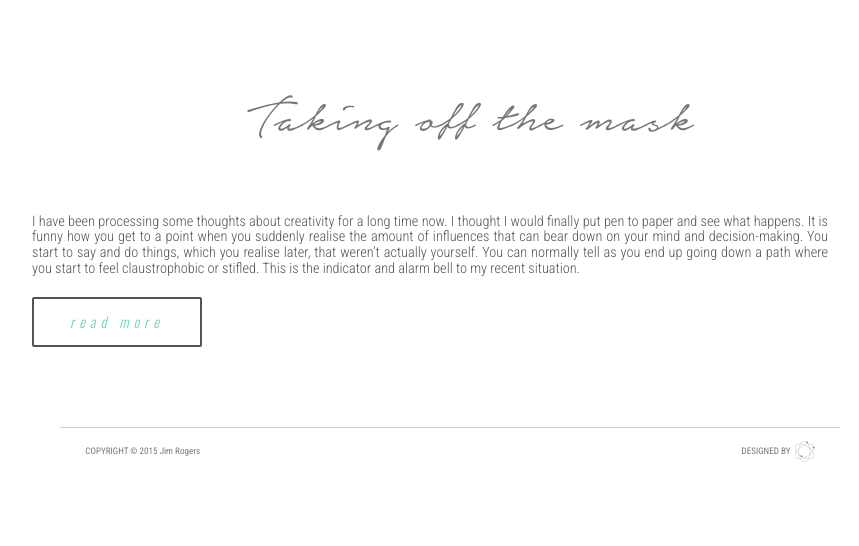
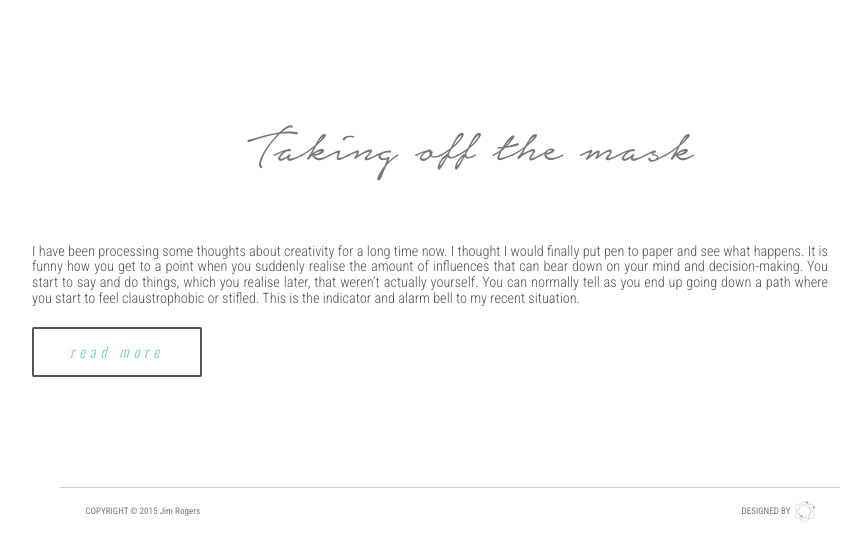
Before and after one commit to JimRogers/jimrogerswebsite, a Jekyll site: the page built from blog/index.html, in a window 1280 px wide and 1246 px high. Shown: the part 700-1246 px from the top of the window, without its empty margins (190-1049 px from the left). Built offline with Jekyll 4.4.1, drawn with Linux system fonts in a browser that asks for light colours; comment, search, counter and statistics services are not loaded.

Commit message:
Add padding to single post

```diff
--- a/css/style.css
+++ b/css/style.css
@@ -479,6 +479,10 @@ Blog Section
 #blog-text ul {
   list-style:none;
 }
+#blog-text {
+  padding-top:30px;
+  padding-bottom:30px;
+}
 .post {
   padding-bottom:40px;
   padding-top:240px;
```
